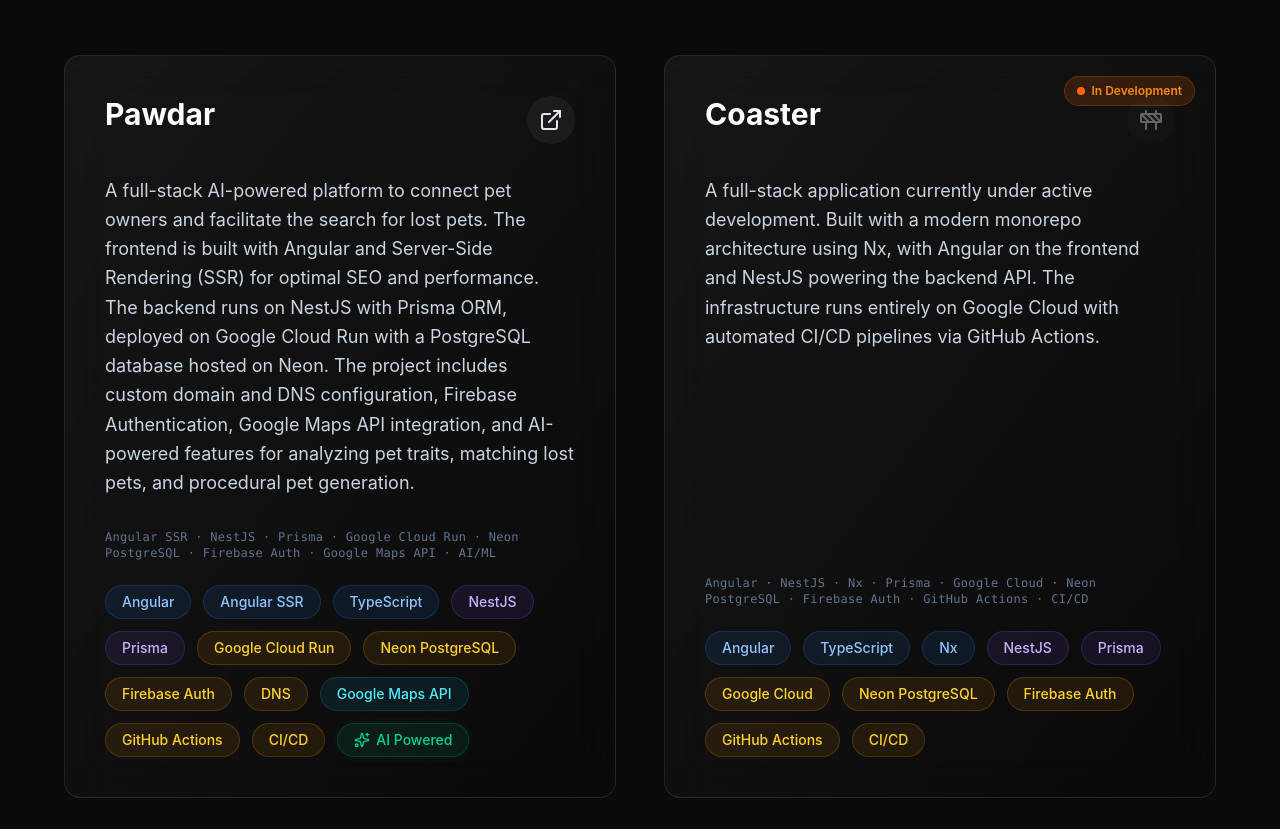
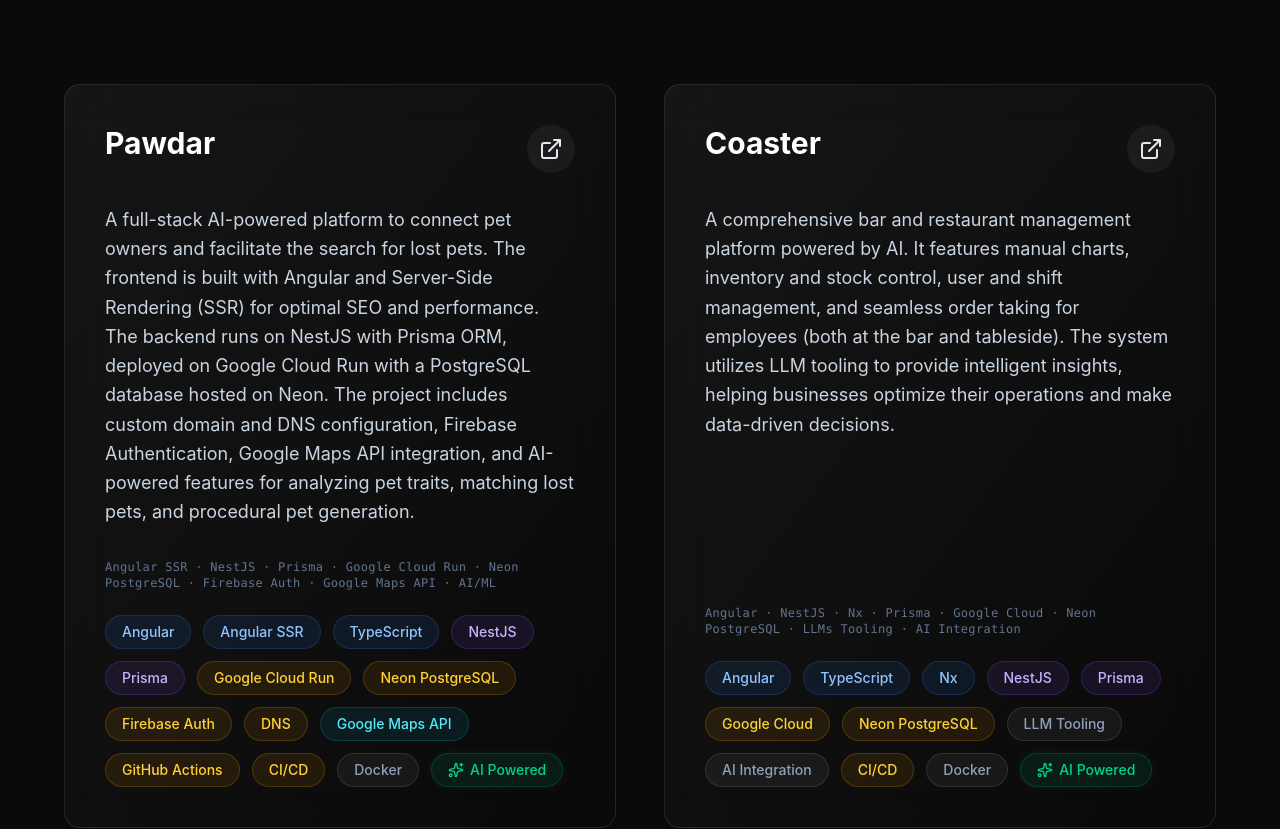
Before and after one commit to miguelmoya1/miguelmoya1, a React (Vite) app: page / in a window 1280 px wide. Shown: the part 2440-3269 px from the top of the page. Built offline with nearby package versions, Linux system fonts and the light colour scheme.

Commit message:
feat: update Coaster project description, tech stack, and external link with AI integration details and Docker support

```diff
--- a/src/components/Experience.tsx
+++ b/src/components/Experience.tsx
@@ -34,12 +34,12 @@
     },
     {
       key: "nax",
-      tags: ["TypeScript", "Angular", "NestJS", "Nx", "Jest", "Cypress", "Capacitor", "Google Cloud", "Firebase", "GCP", "GitHub Actions", "CI/CD"],
+      tags: ["TypeScript", "Angular", "NestJS", "Nx", "Jest", "Cypress", "Capacitor", "Google Cloud", "Firebase", "GCP", "GitHub Actions", "CI/CD", "Docker"],
       hasAI: true,
     },
     {
       key: "gestores",
-      tags: ["TypeScript", "Angular", "Nx", "Jest", "Cypress", "Jenkins", "GitHub Actions", "CI/CD"],
+      tags: ["TypeScript", "Angular", "Nx", "Jest", "Cypress", "Jenkins", "GitHub Actions", "CI/CD", "Docker"],
     },
     {
       key: "ourside",
--- a/src/components/Projects.tsx
+++ b/src/components/Projects.tsx
@@ -11,14 +11,14 @@
     "Angular", "Angular SSR", "TypeScript",
     "NestJS", "Prisma",
     "Google Cloud Run", "Neon PostgreSQL", "Firebase Auth", "DNS",
-    "Google Maps API", "GitHub Actions", "CI/CD",
+    "Google Maps API", "GitHub Actions", "CI/CD", "Docker",
   ];
 
   const coasterTags = [
     "Angular", "TypeScript", "Nx",
     "NestJS", "Prisma",
-    "Google Cloud", "Neon PostgreSQL", "Firebase Auth",
-    "GitHub Actions", "CI/CD",
+    "Google Cloud", "Neon PostgreSQL",
+    "LLM Tooling", "AI Integration", "CI/CD", "Docker",
   ];
 
   return (
@@ -80,28 +80,18 @@
           {/* Coaster */}
           <TiltCard>
             <div className="p-10 h-full flex flex-col bg-linear-to-br from-white/5 to-white/0 backdrop-blur-xl border border-white/10 rounded-2xl group-hover:border-purple-500/30 transition-colors relative overflow-hidden">
-              {/* In Development Badge */}
-              <div className="absolute top-5 right-5">
-                <span className="inline-flex items-center gap-1.5 px-3 py-1.5 text-xs font-semibold rounded-full bg-orange-500/15 border border-orange-500/25 text-orange-400">
-                  <span className="relative flex h-2 w-2">
-                    <span className="animate-ping absolute inline-flex h-full w-full rounded-full bg-orange-400 opacity-75"></span>
-                    <span className="relative inline-flex rounded-full h-2 w-2 bg-orange-500"></span>
-                  </span>
-                  {'inDevBadge' in t.projects ? (t.projects as { inDevBadge: string }).inDevBadge : 'In Development'}
-                </span>
-              </div>
-
               <div className="flex justify-between items-start mb-8">
                 <h3 className="text-3xl font-bold text-white group-hover:text-purple-400 transition-colors">
                   {'coaster' in t.projects ? (t.projects.coaster as { title: string }).title : 'Coaster'}
                 </h3>
-                <button
-                  disabled
-                  className="p-3 rounded-full bg-white/5 opacity-40 cursor-not-allowed"
-                  title={'comingSoon' in t.projects ? (t.projects as { comingSoon: string }).comingSoon : 'Coming Soon'}
+                <a
+                  href="https://coaster.business"
+                  target="_blank"
+                  rel="noopener noreferrer"
+                  className="p-3 rounded-full bg-white/5 hover:bg-purple-600 transition-all hover:scale-110"
                 >
-                  <Construction size={24} />
-                </button>
+                  <ExternalLink size={24} />
+                </a>
               </div>
 
               <p className="text-slate-300 mb-8 grow leading-relaxed text-lg">
@@ -119,6 +109,10 @@
                 {coasterTags.map((tag) => (
                   <TechTag key={tag} tag={tag} />
                 ))}
+                <span className="inline-flex items-center gap-1.5 px-4 py-1.5 text-sm font-medium rounded-full bg-emerald-500/10 border border-emerald-500/20 text-emerald-400 shadow-[0_0_10px_rgba(16,185,129,0.1)]">
+                  <Sparkles className="w-4 h-4" />
+                  {t.projects.aiBadge}
+                </span>
               </div>
             </div>
           </TiltCard>
--- a/src/utils/translations.ts
+++ b/src/utils/translations.ts
@@ -17,7 +17,7 @@
       p1: "I'm a passionate Full Stack Developer with a primary focus on Angular and NestJS, though I'm also proficient with React and Next.js. I consider myself a code craftsman, enjoying every line I write and always seeking the most elegant and efficient solution for each technical challenge.",
       p2: "My professional journey has led me to collaborate on projects in various industries, from agile and disruptive startups to established companies. This diversity has given me a broad and versatile view of software development, allowing me to adapt to different environments and work methodologies.",
       p3: "I'm a natural team player who enjoys collaborating with other professionals and sharing knowledge to achieve common goals. If you're looking for a committed, proactive Full Stack Developer with a solid technical foundation, don't hesitate to contact me!",
-      p4: "I actively leverage Artificial Intelligence (AI) in my daily workflow to write cleaner code faster, optimize performance, and architect smart features. I heavily utilize AI tools like Copilot and advanced LLMs for pair programming, debugging, and ideating robust solutions in all my projects.",
+      p4: "I am highly proficient in working with LLM tooling and integrating Artificial Intelligence into real-world applications. Beyond using advanced AI tools for pair programming and architecting solutions, I have successfully implemented and deployed AI-powered projects that leverage LLMs to deliver smart, data-driven features.",
     },
     projects: {
       title1: "My",
@@ -30,9 +30,9 @@
       },
       coaster: {
         title: "Coaster",
-        desc: "A full-stack application currently under active development. Built with a modern monorepo architecture using Nx, with Angular on the frontend and NestJS powering the backend API. The infrastructure runs entirely on Google Cloud with automated CI/CD pipelines via GitHub Actions.",
+        desc: "A comprehensive bar and restaurant management platform powered by AI. It features manual charts, inventory and stock control, user and shift management, and seamless order taking for employees (both at the bar and tableside). The system utilizes LLM tooling to provide intelligent insights, helping businesses optimize their operations and make data-driven decisions.",
         stack:
-          "Angular · NestJS · Nx · Prisma · Google Cloud · Neon PostgreSQL · Firebase Auth · GitHub Actions · CI/CD",
+          "Angular · NestJS · Nx · Prisma · Google Cloud · Neon PostgreSQL · LLMs Tooling · AI Integration",
       },
       aiBadge: "AI Powered",
       inDevBadge: "In Development",
@@ -114,7 +114,7 @@
       p1: "Soy un apasionado desarrollador Full Stack con un enfoque principal en Angular y NestJS, aunque también me desenvuelvo con soltura en React y Next.js. Me considero un artesano del código, disfrutando cada línea que escribo y buscando siempre la solución más elegante y eficiente para cada desafío técnico.",
       p2: "Mi trayectoria profesional me ha llevado a colaborar en proyectos de diversas industrias, desde startups ágiles y disruptivas hasta empresas consolidadas. Esta diversidad me ha permitido adquirir una visión amplia y versátil del desarrollo de software, adaptándome a diferentes entornos y metodologías de trabajo.",
       p3: "Soy un jugador de equipo nato, disfruto colaborando con otros profesionales y compartiendo conocimientos para alcanzar objetivos comunes. Si estás buscando un desarrollador Full Stack comprometido, proactivo y con una sólida base técnica, ¡no dudes en contactarme!",
-      p4: "Aprovecho activamente la Inteligencia Artificial (IA) en mi día a día para programar de forma más limpia y rápida, optimizar el rendimiento y diseñar funcionalidades inteligentes. Utilizo herramientas de IA y LLMs avanzados de forma constante para pair programming, depuración e idear soluciones para mis proyectos.",
+      p4: "Tengo gran experiencia en el uso de herramientas de LLMs (LLM tooling) y en la integración de Inteligencia Artificial en aplicaciones del mundo real. Más allá de utilizar IA avanzada para pair programming y diseño de arquitectura, he implementado y desplegado con éxito proyectos potenciados por IA que aprovechan los LLMs para ofrecer funcionalidades inteligentes.",
     },
     projects: {
       title1: "Mis",
@@ -127,9 +127,9 @@
       },
       coaster: {
         title: "Coaster",
-        desc: "Una aplicación full-stack actualmente en desarrollo activo. Construida con una arquitectura monorepo moderna usando Nx, con Angular en el frontend y NestJS en el backend. La infraestructura corre completamente en Google Cloud con pipelines de CI/CD automatizados mediante GitHub Actions.",
+        desc: "Plataforma integral de gestión de bares y restaurantes potenciada por IA. Cuenta con gráficos manuales, control de stock e inventario, gestión de usuarios y turnos, y un sistema eficiente de toma de pedidos para empleados (en barra y en mesa). El sistema integra herramientas basadas en LLMs (LLM tooling) para ofrecer insights inteligentes, ayudando a los negocios a optimizar sus operaciones de manera eficiente.",
         stack:
-          "Angular · NestJS · Nx · Prisma · Google Cloud · Neon PostgreSQL · Firebase Auth · GitHub Actions · CI/CD",
+          "Angular · NestJS · Nx · Prisma · Google Cloud · Neon PostgreSQL · LLMs Tooling · AI Integration",
       },
       aiBadge: "Potenciado por IA",
       inDevBadge: "En Desarrollo",
```
Also changed, not shown: 1 other file (tests, documents, lock files or other folders).
